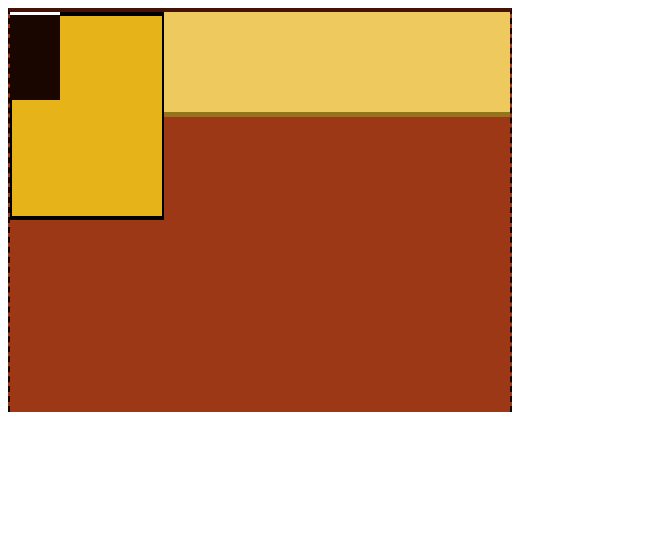
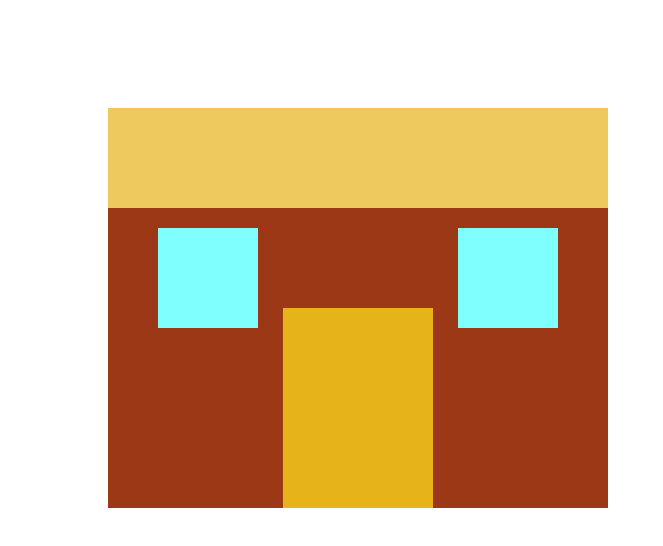
Before and after one commit to chrisfedosky/build-a-house-painting, a plain HTML site: page index.html in a window 1280 px wide. Shown: the whole page, without its empty margins (0-663 px from the left). Drawn offline with Linux system fonts and the light colour scheme.

Commit message:
chimney at top error. keep at it.

```diff
--- a/styles.css
+++ b/styles.css
@@ -3,9 +3,9 @@
     width: 500px;
     height: 400px;
     background-color: hsl(15, 75%, 35%);
-    border-width: 4px 2px 0 2px;
-    border-style: solid dashed solid dashed;
-    border-color: hsl(10, 80%, 15%) hsl(5, 80%, 5%);
+    border: none;
+    top: 100px;
+    left: 100px;
 }
 #house > div {
     position: absolute;
@@ -14,32 +14,39 @@
     width: 500px;
     height: 100px;
     background-color: hsl(45, 80%, 65%);
-    border-bottom: 5px solid hsl(45, 70%, 34%);
+    border: none;
+    top: 0;
 }
 #chimney {
     width: 50px;
     height: 85px;
-    background-color: hsl(15, 100%, 5%);
-    border-top: 3px solid white;
-    z-index: 1;
+    background-color: black;
+    border: none;
+    z-index: -1;
+    top: 0;
+    left: 20px;
 }
 #window-1 {
     width: 100px;
     height: 100px;
     background-color: hsl(180, 100%, 75%);
-    border: 2px solid white;
+    border: none;
+    top: 120px;
+    left: 50px;
 }
 #window-2 {
     width: 100px;
     height: 100px;
     background-color: hsl(180, 100%, 75%);
-    border: 2px solid white;
+    border: none;
+    top: 120px;
+    left: 350px;
 }
 #door {
     width: 150px;
     height: 200px;
     background-color: hsl(45, 80%, 50%);
-    border-width: 4px 2px;
-    border-style: solid;
-    border-color: black;
+    border: none;
+    top: 200px;
+    left: 175px;
 }
```
Also changed, not shown: index.html (indentation only).
